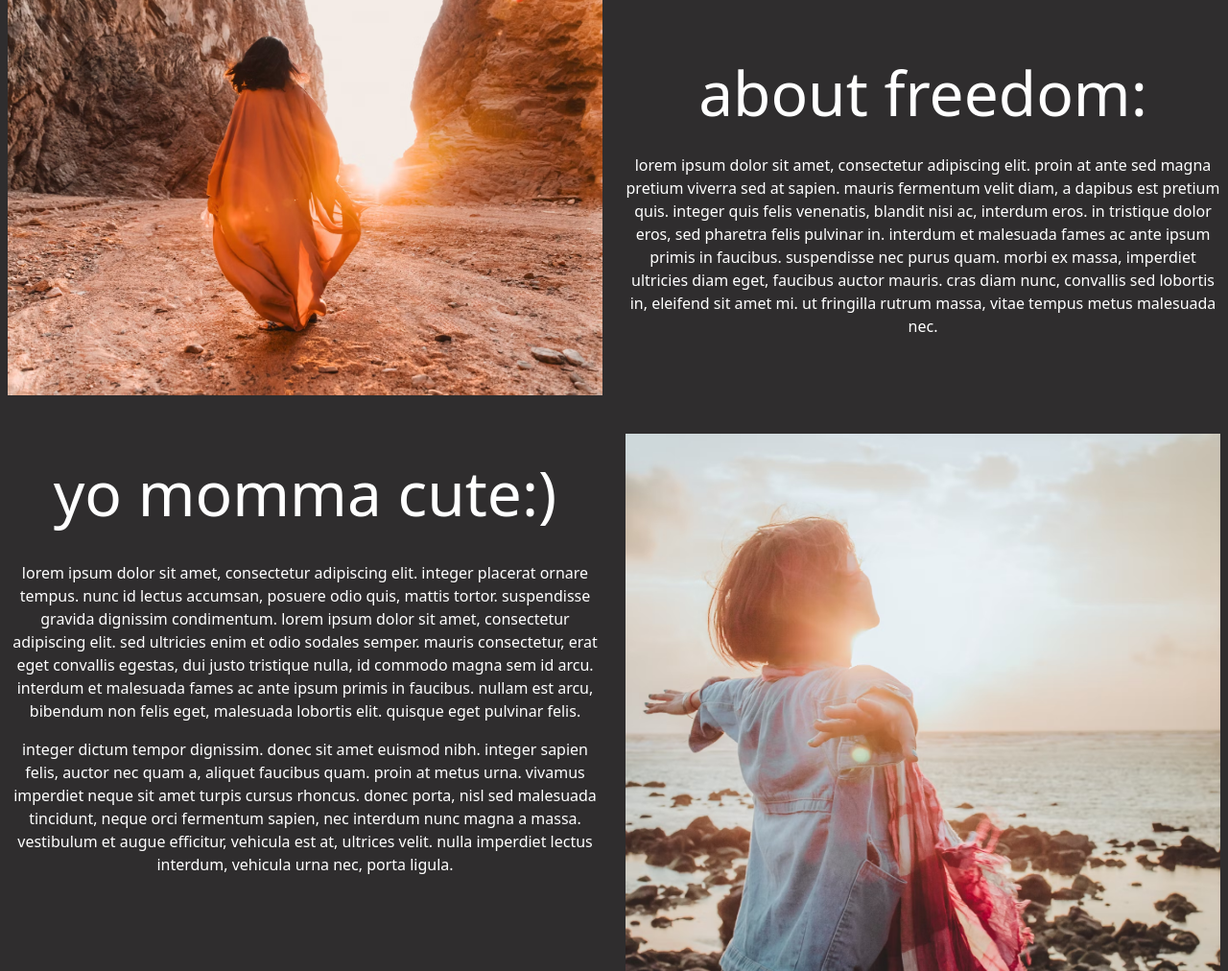
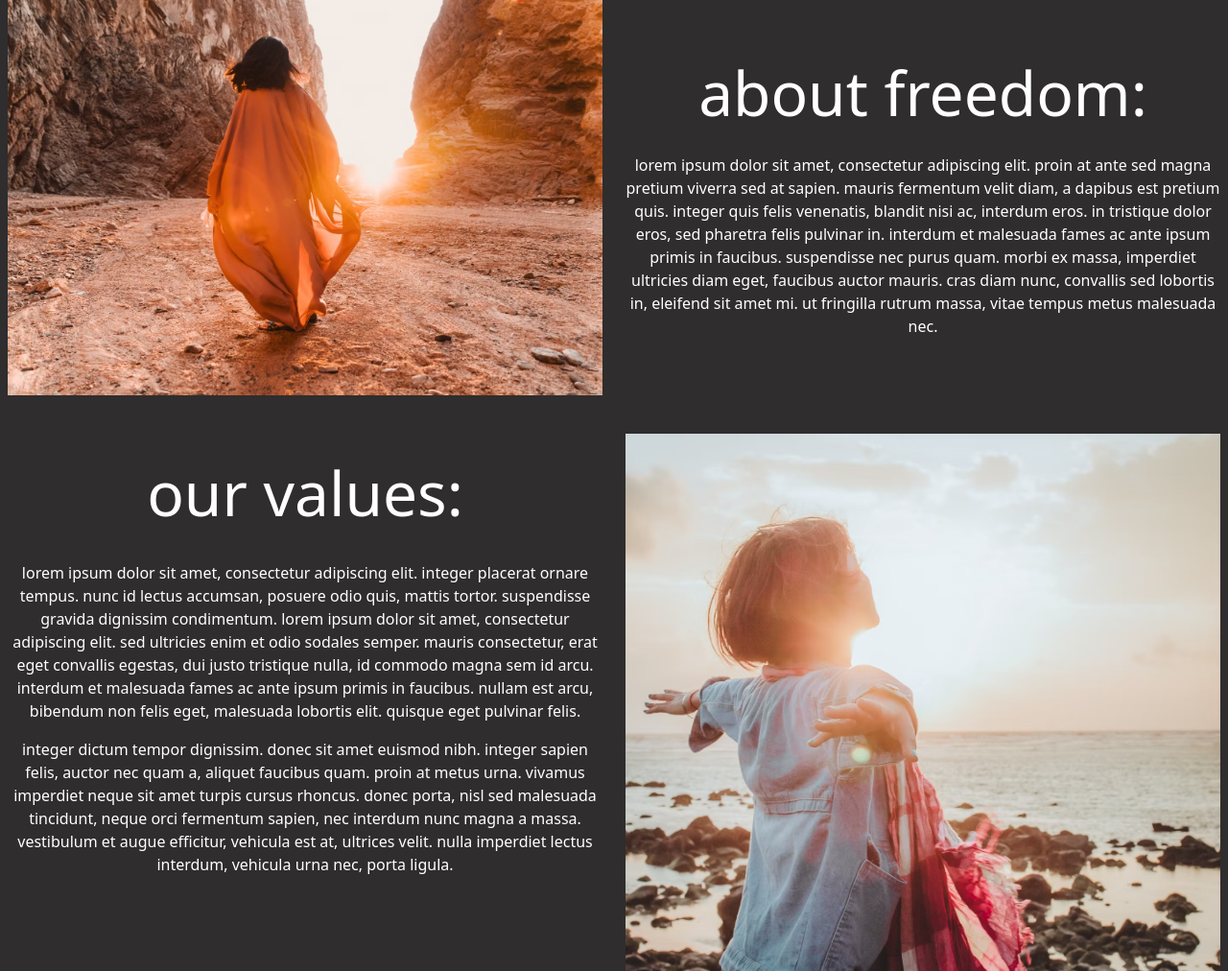
Before and after one commit to ryun0suk3/trial-flask, a Flask app: page / in a window 1280 px wide. Shown: the part 185-1197 px from the top of the page at 96% size. Run offline with Flask 3, Linux system fonts and the light colour scheme.

Commit message:
changed heading

```diff
--- a/templates/home.html
+++ b/templates/home.html
@@ -52,7 +52,7 @@
   <section class="container-fluid p-2">
     <div class="row my-4">
       <div class="col-lg-6 text-center order-2 order-lg-1">
-        <h2 class="display-3 py-4">yo momma cute:)</h2>
+        <h2 class="display-3 py-4">our values:</h2>
         <p>Lorem ipsum dolor sit amet, consectetur adipiscing elit. Integer placerat ornare tempus. Nunc id lectus accumsan, posuere odio quis, mattis tortor. Suspendisse gravida dignissim condimentum. Lorem ipsum dolor sit amet, consectetur adipiscing elit. Sed ultricies enim et odio sodales semper. Mauris consectetur, erat eget convallis egestas, dui justo tristique nulla, id commodo magna sem id arcu. Interdum et malesuada fames ac ante ipsum primis in faucibus. Nullam est arcu, bibendum non felis eget, malesuada lobortis elit. Quisque eget pulvinar felis.</p>
 
         <p>Integer dictum tempor dignissim. Donec sit amet euismod nibh. Integer sapien felis, auctor nec quam a, aliquet faucibus quam. Proin at metus urna. Vivamus imperdiet neque sit amet turpis cursus rhoncus. Donec porta, nisl sed malesuada tincidunt, neque orci fermentum sapien, nec interdum nunc magna a massa. Vestibulum et augue efficitur, vehicula est at, ultrices velit. Nulla imperdiet lectus interdum, vehicula urna nec, porta ligula.</p>
```
